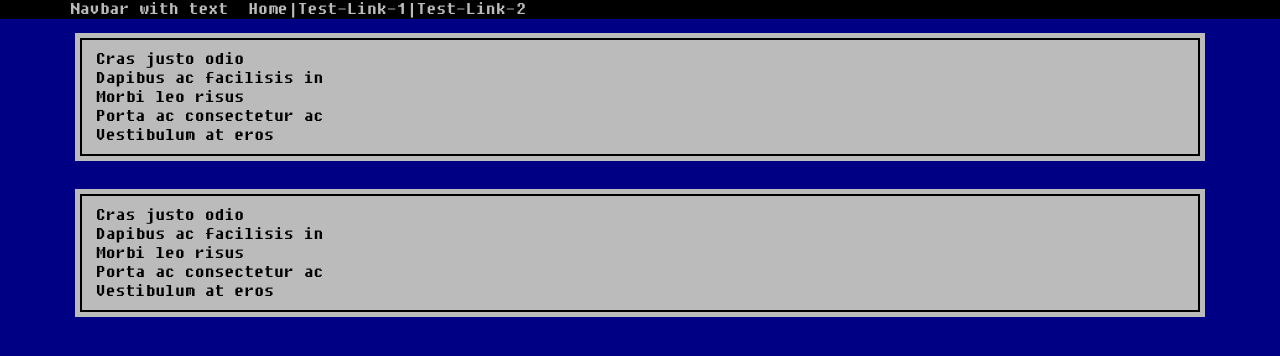
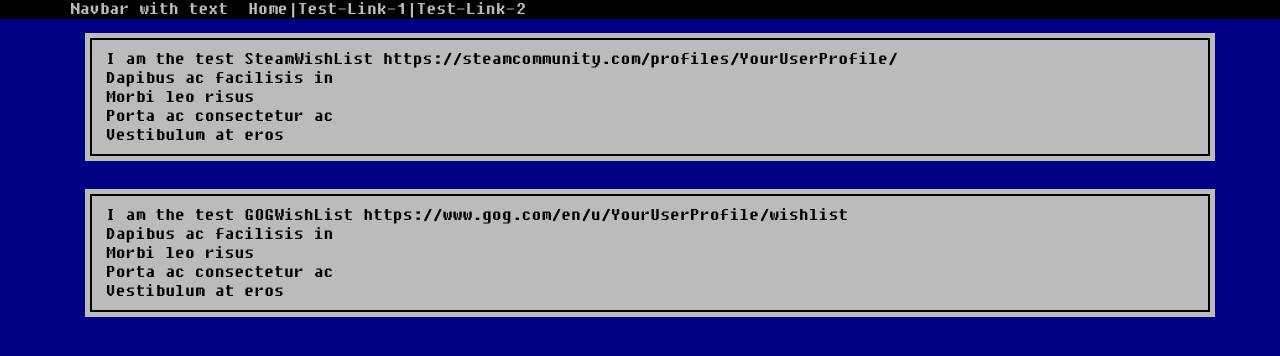
Before and after one commit to cdincer/ListComparer, a React (Create React App) app in the folder frontend/: page / in a window 1280 px wide. Shown: the top 356 px of the page. Built offline with nearby package versions, Linux system fonts and the light colour scheme.

Commit message:
Wishlist component creation with dummy json

```diff
--- /dev/null
+++ b/frontend/src/Addresses.json
@@ -0,0 +1,22 @@
+[
+    {
+      "Name": "SteamWishListAddress",
+      "Description": "Public Steam Wishlist",
+      "Value": "https://steamcommunity.com/profiles/YourUserProfile/"
+    },
+    {
+      "Name": "GOGWishListAddress",
+      "Description": "Public GOG Wishlist",
+      "Value": "https://www.gog.com/en/u/YourUserProfile/wishlist"
+    },
+    {
+      "Name": "GOGLibrary",
+      "Description": "GOG User Public Library",
+      "Value": "Not Found Yet"
+    },
+    {
+      "Name": "SteamLibrary",
+      "Description": "Steam User Public Library",
+      "Value": "https://steamcommunity.com/profiles/YourUserProfile/games/?tab=all"
+    }
+  ]
--- a/frontend/src/App.js
+++ b/frontend/src/App.js
@@ -1,4 +1,3 @@
-import logo from './logo.svg';
 import './App.css';
 import './bootstrap/css/bootstrap.min.css';
 import { Routes, Route} from "react-router-dom";
--- /dev/null
+++ b/frontend/src/components/GOGWishList.js
@@ -0,0 +1,23 @@
+import React from "react";
+import  ListGroup from "react-bootstrap/ListGroup";
+import Container from 'react-bootstrap/Container';
+
+function GOGWishList(props) {
+    return(
+    <>
+    <Container className="container">
+    <div className="col-sm">
+    <ListGroup>
+    <ListGroup.Item>I am the test GOGWishList {props.GOGWishListAddress}</ListGroup.Item>
+    <ListGroup.Item>Dapibus ac facilisis in</ListGroup.Item>
+    <ListGroup.Item>Morbi leo risus</ListGroup.Item>
+    <ListGroup.Item>Porta ac consectetur ac</ListGroup.Item>
+    <ListGroup.Item>Vestibulum at eros</ListGroup.Item>
+    </ListGroup>
+    </div>
+</Container>
+</>
+)
+  };
+
+export default GOGWishList;
--- a/frontend/src/components/Home/Home.js
+++ b/frontend/src/components/Home/Home.js
@@ -1,31 +1,34 @@
 import React from "react";
-import { Link } from "react-router-dom";
-import  ListGroup from "react-bootstrap/ListGroup";
 import Container from 'react-bootstrap/Container';
+import SteamWishList from "../SteamWishList";
+import GOGWishList from "../GOGWishList";
 
 const HomePage = () => {
+
+  var data =  require('../../Addresses.json');
+  var SteamWishListAddressVar="";
+  var GOGWishListAddressVar="";
+
+  for (var i = 0; i < data.length; i++)
+  {
+      var obj = data[i];
+      console.log(`Name: ${obj.Name}, ${obj.Value}`);
+
+      if(obj.Name === 'SteamWishListAddress')
+      {
+        SteamWishListAddressVar =obj.Value;
+      }
+      else if(obj.Name === 'GOGWishListAddress')
+      {
+        GOGWishListAddressVar =obj.Value;
+      }
+  }
+
   return(
     <>
     <Container className="container">
-
-    <div className="col-sm">
-    <ListGroup>
-    <ListGroup.Item>Cras justo odio</ListGroup.Item>
-    <ListGroup.Item>Dapibus ac facilisis in</ListGroup.Item>
-    <ListGroup.Item>Morbi leo risus</ListGroup.Item>
-    <ListGroup.Item>Porta ac consectetur ac</ListGroup.Item>
-    <ListGroup.Item>Vestibulum at eros</ListGroup.Item>
-    </ListGroup>
-    </div>
-    <div className="col-sm">
-      <ListGroup>
-    <ListGroup.Item>Cras justo odio</ListGroup.Item>
-    <ListGroup.Item>Dapibus ac facilisis in</ListGroup.Item>
-    <ListGroup.Item>Morbi leo risus</ListGroup.Item>
-    <ListGroup.Item>Porta ac consectetur ac</ListGroup.Item>
-    <ListGroup.Item>Vestibulum at eros</ListGroup.Item>
-    </ListGroup>
-    </div>
+    <SteamWishList SteamWishListAddress={SteamWishListAddressVar}/>
+    <GOGWishList GOGWishListAddress={GOGWishListAddressVar}/>
 </Container>
 </>
 )
--- /dev/null
+++ b/frontend/src/components/SteamWishList.js
@@ -0,0 +1,23 @@
+import React from "react";
+import  ListGroup from "react-bootstrap/ListGroup";
+import Container from 'react-bootstrap/Container';
+
+function SteamWishList(props) {
+    return(
+    <>
+    <Container className="container">
+    <div className="col-sm">
+    <ListGroup>
+    <ListGroup.Item>I am the test SteamWishList {props.SteamWishListAddress}</ListGroup.Item>
+    <ListGroup.Item>Dapibus ac facilisis in</ListGroup.Item>
+    <ListGroup.Item>Morbi leo risus</ListGroup.Item>
+    <ListGroup.Item>Porta ac consectetur ac</ListGroup.Item>
+    <ListGroup.Item>Vestibulum at eros</ListGroup.Item>
+    </ListGroup>
+    </div>
+</Container>
+</>
+)
+  };
+
+export default SteamWishList;
```
